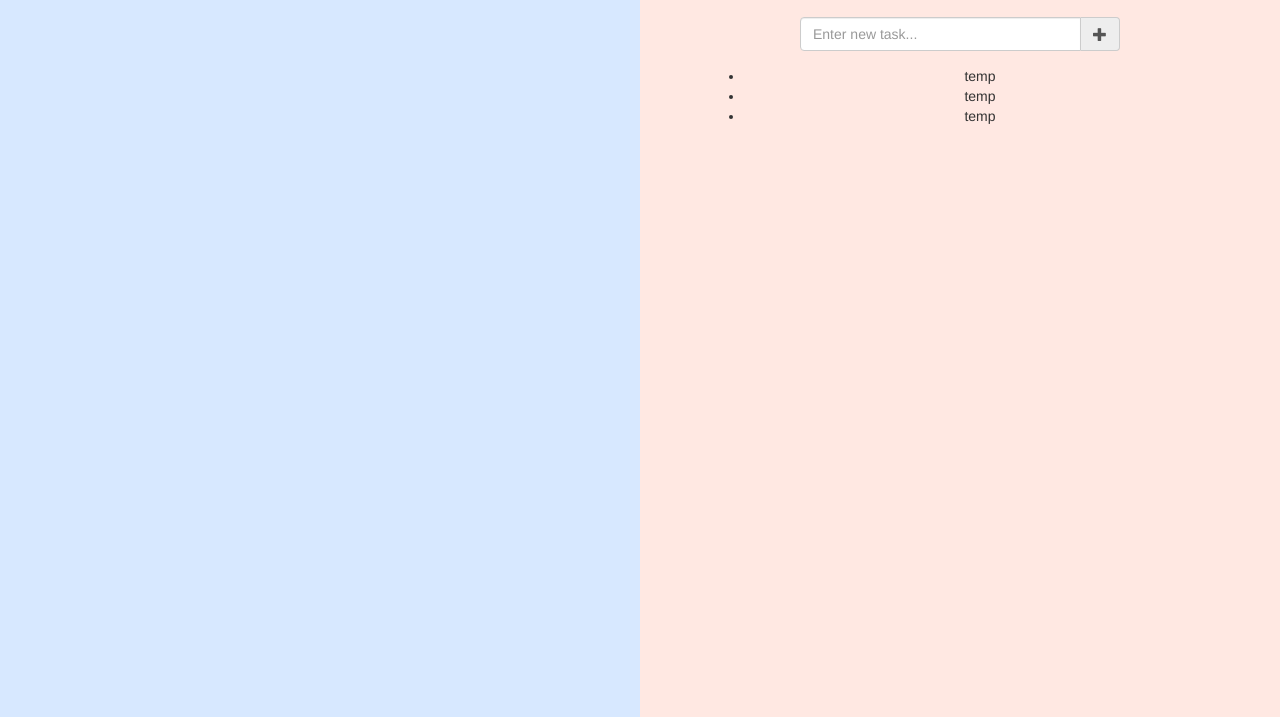
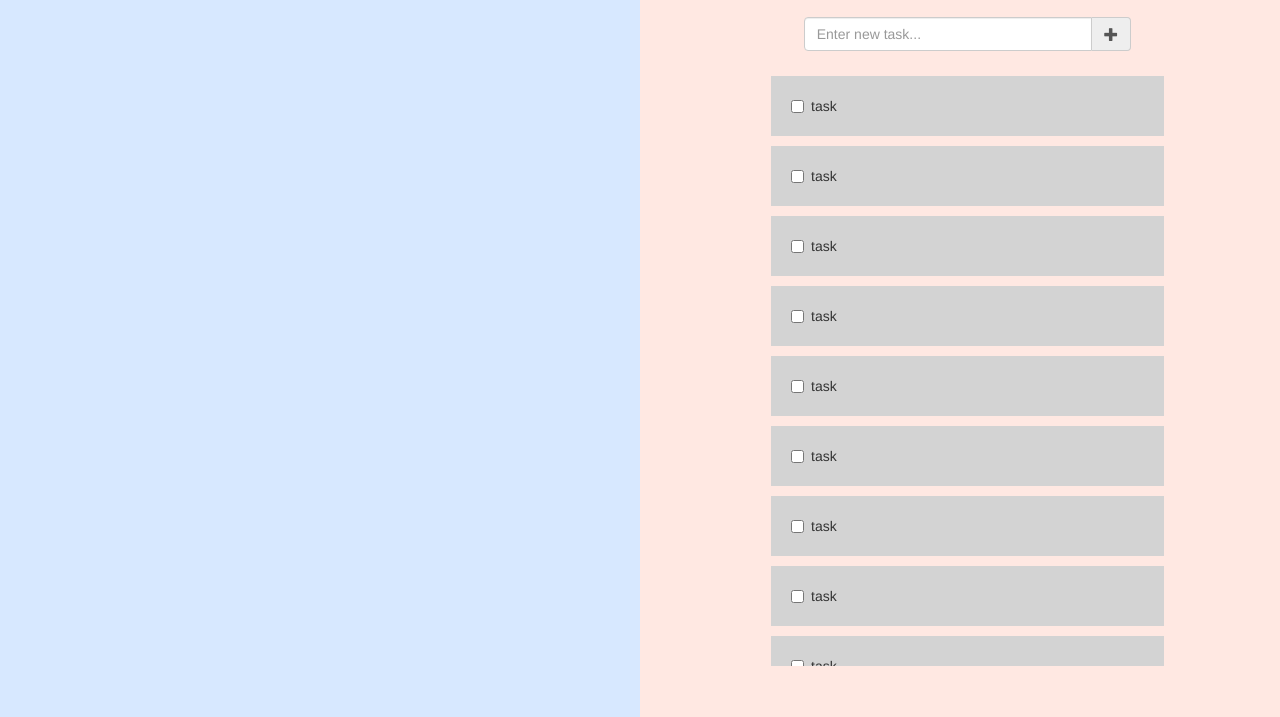
Before and after one commit to alexanderqchen/Short-Term-Planner, a plain HTML site: page index.html in a window 1280 px wide. Shown: the part 83-800 px from the top of the page. Drawn offline with nearby package versions, Linux system fonts and the light colour scheme.

Commit message:
tasks UI done

```diff
--- a/index.html
+++ b/index.html
@@ -16,12 +16,14 @@
 				margin: 0;
 				padding: 0;
 				text-align: center;
+				overflow: hidden;
 			}
 			h1{
 				margin: 0;
 				padding: 0;
 				font-family: Verdana, Geneva, sans-serif;
 			}
+			ul
 			.row{
 				margin: 0;
 				padding: 0;
@@ -53,12 +55,20 @@
 			.scroll{
 				overflow-y: scroll;
 				width: 80%;
+				height: 75vh;
 			}
 			/*.content{
 				padding: 50px;
 			}*/
 			#newtask{
 				width: 50%;
+			}
+			.task{
+				padding: 10px 20px 10px 20px;
+				margin: 10px 0 10px 0;
+				width: 75%;
+				background: lightgrey;
+				text-align: left;
 			}
 		</style>
 	</head>
@@ -99,11 +109,56 @@
 
 
 					<div class="scroll">
-						<ul>
-							<li>temp</li>
-							<li>temp</li>
-							<li>temp</li>
-						</ul>
+						<div class="task">
+							<div class="checkbox">
+								<label><input type="checkbox" value="">task</label>
+							</div>
+						</div>
+						<div class="task">
+							<div class="checkbox">
+								<label><input type="checkbox" value="">task</label>
+							</div>
+						</div>
+						<div class="task">
+							<div class="checkbox">
+								<label><input type="checkbox" value="">task</label>
+							</div>
+						</div>
+						<div class="task">
+							<div class="checkbox">
+								<label><input type="checkbox" value="">task</label>
+							</div>
+						</div>
+						<div class="task">
+							<div class="checkbox">
+								<label><input type="checkbox" value="">task</label>
+							</div>
+						</div>
+						<div class="task">
+							<div class="checkbox">
+								<label><input type="checkbox" value="">task</label>
+							</div>
+						</div>
+						<div class="task">
+							<div class="checkbox">
+								<label><input type="checkbox" value="">task</label>
+							</div>
+						</div>
+						<div class="task">
+							<div class="checkbox">
+								<label><input type="checkbox" value="">task</label>
+							</div>
+						</div>
+						<div class="task">
+							<div class="checkbox">
+								<label><input type="checkbox" value="">task</label>
+							</div>
+						</div>
+						<div class="task">
+							<div class="checkbox">
+								<label><input type="checkbox" value="">task</label>
+							</div>
+						</div>
 					</div>
 				</center>
 			</div>
```
